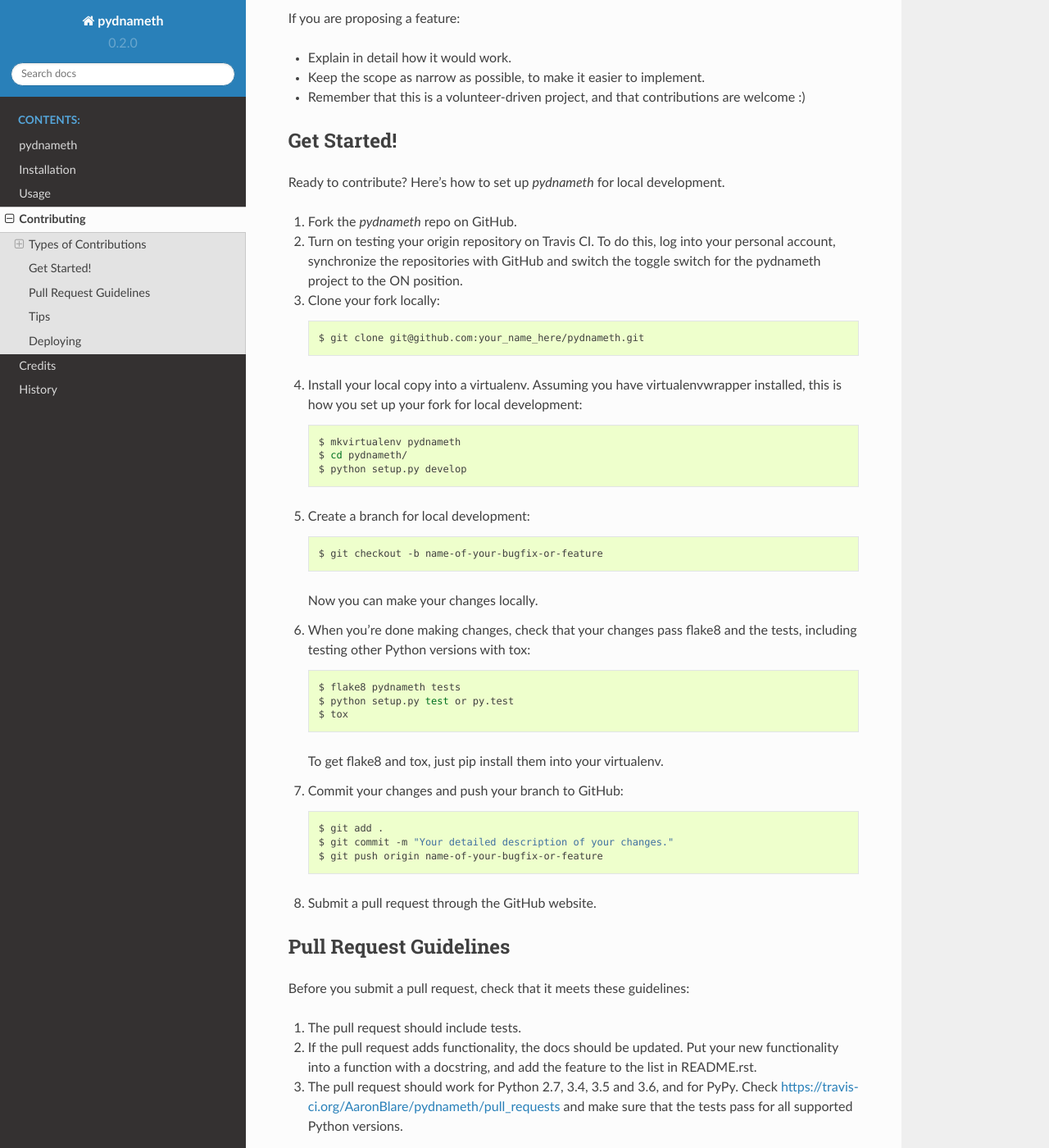
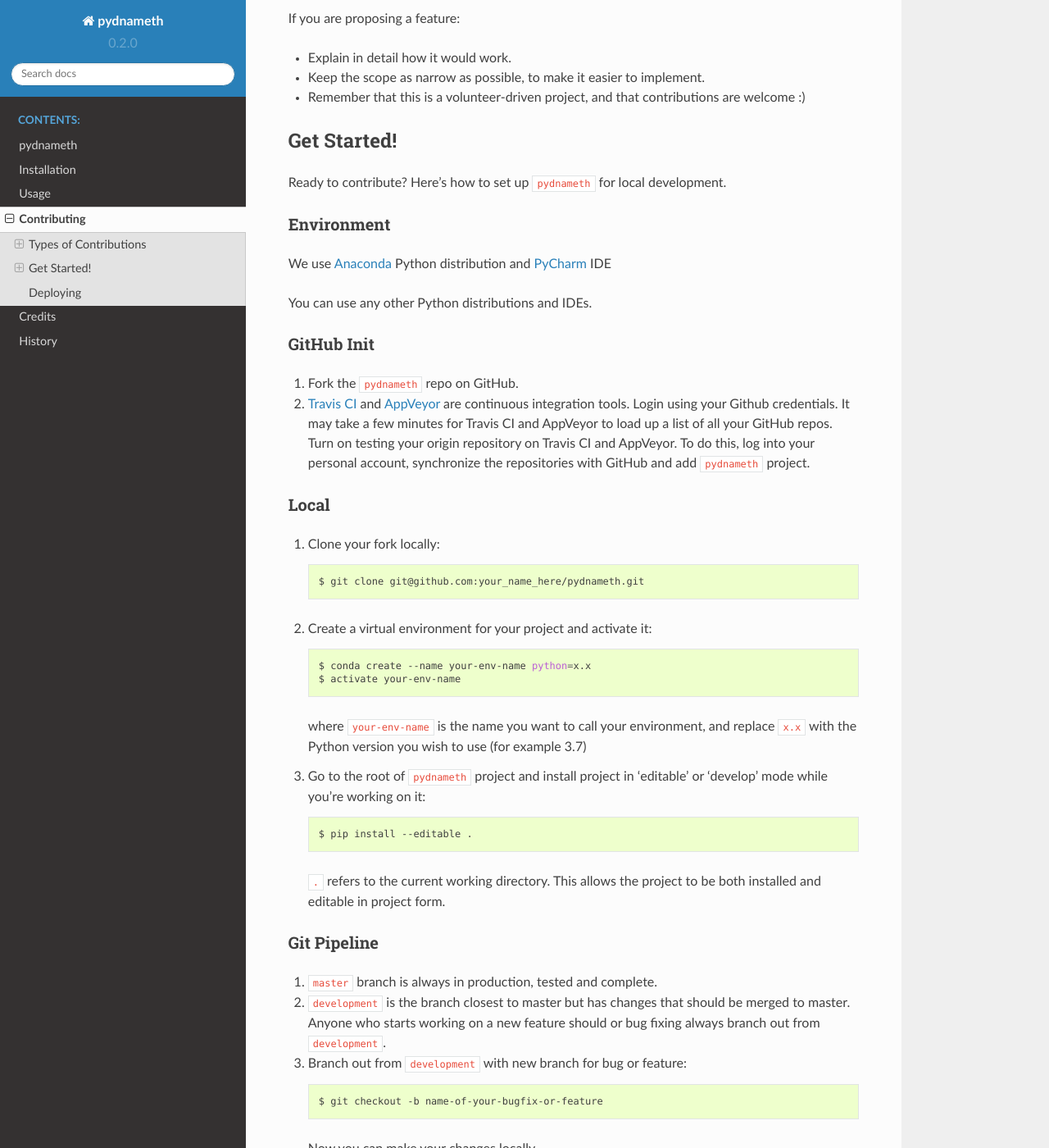
Before and after one commit to alexsoll/pydnameth, a Sphinx documentation site: the page built from docs/contributing.rst, in a window 1280 px wide and 1400 px high, scrolled down 1055 px. Shown: the whole window at 82% size. Built offline with Sphinx 7.4.7 and the Read the Docs theme 2.0.0, drawn with Linux system fonts in a browser that asks for light colours; pages that are not in the unit, such as notebooks, are missing from menus; some of the changed text lies outside the part shown.

Commit message:
Updated contributing documentation

```diff
--- a/AUTHORS.rst
+++ b/AUTHORS.rst
@@ -5,8 +5,8 @@ Credits
 Development Lead
 ----------------
 
-* Aaron Blare <aaron.blare@mail.ru>
-* Archie Hewitt <hewitt.archie@yandex.ru>
+* Kalyakulina Alena <kalyakulina.alena@gmail.com>
+* Yusipov Igor <yusipov.igor@gmail.com>
 
 Contributors
 ------------
--- a/CONTRIBUTING.rst
+++ b/CONTRIBUTING.rst
@@ -57,47 +57,85 @@ If you are proposing a feature:
 Get Started!
 ------------
 
-Ready to contribute? Here's how to set up `pydnameth` for local development.
+Ready to contribute? Here's how to set up ``pydnameth`` for local development.
 
-1. Fork the `pydnameth` repo on GitHub.
 
-2. Turn on testing your origin repository on Travis CI. To do this, log into your personal account, synchronize the repositories with GitHub and switch the toggle switch for the pydnameth project to the ON position.
+Environment
+~~~~~~~~~~~
+We use `Anaconda`_ Python distribution and `PyCharm`_ IDE
 
-3. Clone your fork locally::
+You can use any other Python distributions and IDEs.
+
+.. _Anaconda: https://www.anaconda.com
+.. _PyCharm: https://www.jetbrains.com/pycharm/
+
+
+GitHub Init
+~~~~~~~~~~~
+
+1. Fork the ``pydnameth`` repo on GitHub.
+
+2. `Travis CI`_ and `AppVeyor`_  are continuous integration tools.
+   Login using your Github credentials.
+   It may take a few minutes for Travis CI and AppVeyor to load up a list of all your GitHub repos.
+   Turn on testing your origin repository on Travis CI and AppVeyor.
+   To do this, log into your personal account, synchronize the repositories with GitHub
+   and add ``pydnameth`` project.
+
+.. _Travis CI: https://travis-ci.org
+.. _AppVeyor: https://www.appveyor.com
+
+Local
+~~~~~
+
+1. Clone your fork locally::
 
     $ git clone git@github.com:your_name_here/pydnameth.git
 
-4. Install your local copy into a virtualenv. Assuming you have virtualenvwrapper installed, this is how you set up your fork for local development::
+2. Create a virtual environment for your project and activate it::
 
-    $ mkvirtualenv pydnameth
-    $ cd pydnameth/
-    $ python setup.py develop
+    $ conda create --name your-env-name python=x.x
+    $ activate your-env-name
 
-5. Create a branch for local development::
+   where ``your-env-name`` is the name you want to call your environment,
+   and replace ``x.x`` with the Python version you wish to use (for example 3.7)
+
+3. Go to the root of ``pydnameth`` project and install project in 'editable'
+   or 'develop' mode while you’re working on it::
+
+    $ pip install --editable .
+
+   ``.`` refers to the current working directory.
+   This allows the project to be both installed and editable in project form.
+
+Git Pipeline
+~~~~~~~~~~~~
+
+
+1. ``master`` branch is always in production, tested and complete.
+2. ``development`` is the branch closest to master but has changes that should be merged to master.
+   Anyone who starts working on a new feature should or bug fixing always branch out from ``development``.
+3. Branch out from ``development`` with new branch for bug or feature::
 
     $ git checkout -b name-of-your-bugfix-or-feature
 
    Now you can make your changes locally.
 
-6. When you're done making changes, check that your changes pass flake8 and the
-   tests, including testing other Python versions with tox::
+4. When you're done making changes, check that your changes pass flake8 and the
+   tests::
 
-    $ flake8 pydnameth tests
-    $ python setup.py test or py.test
     $ tox
 
-   To get flake8 and tox, just pip install them into your virtualenv.
-
-7. Commit your changes and push your branch to GitHub::
+5. Commit your changes and push your branch to GitHub::
 
     $ git add .
     $ git commit -m "Your detailed description of your changes."
     $ git push origin name-of-your-bugfix-or-feature
 
-8. Submit a pull request through the GitHub website.
+6. Submit a pull request from  through the GitHub website.
 
 Pull Request Guidelines
------------------------
+~~~~~~~~~~~~~~~~~~~~~~~
 
 Before you submit a pull request, check that it meets these guidelines:
 
@@ -105,27 +143,21 @@ Before you submit a pull request, check that it meets these guidelines:
 2. If the pull request adds functionality, the docs should be updated. Put
    your new functionality into a function with a docstring, and add the
    feature to the list in README.rst.
-3. The pull request should work for Python 2.7, 3.4, 3.5 and 3.6, and for PyPy. Check
+3. The pull request should work for Python 3.7, 3.6 and 3.5. Check
    https://travis-ci.org/AaronBlare/pydnameth/pull_requests
    and make sure that the tests pass for all supported Python versions.
-
-Tips
-----
-
-To run a subset of tests::
-
-
-    $ python -m unittest tests.test_pydnameth
 
 Deploying
 ---------
 
 A reminder for the maintainers on how to deploy.
-Make sure all your changes are committed (including an entry in HISTORY.rst).
+Make sure all your changes are committed (including an entry in ``HISTORY.rst``).
 Then run::
 
-$ bumpversion patch # possible: major / minor / patch
-$ git push
-$ git push --tags
+    $ git add HISTORY.rst
+    $ git commit -m "Changelog for upcoming release x.x.x."
+    $ bumpversion patch # possible: major / minor / patch
+    $ git push
+    $ git push --tags
 
 Travis will then deploy to PyPI if tests pass.
```
Also changed, not shown: README.rst (+5 -8 lines), docs/installation.rst (+6 -18 lines).
